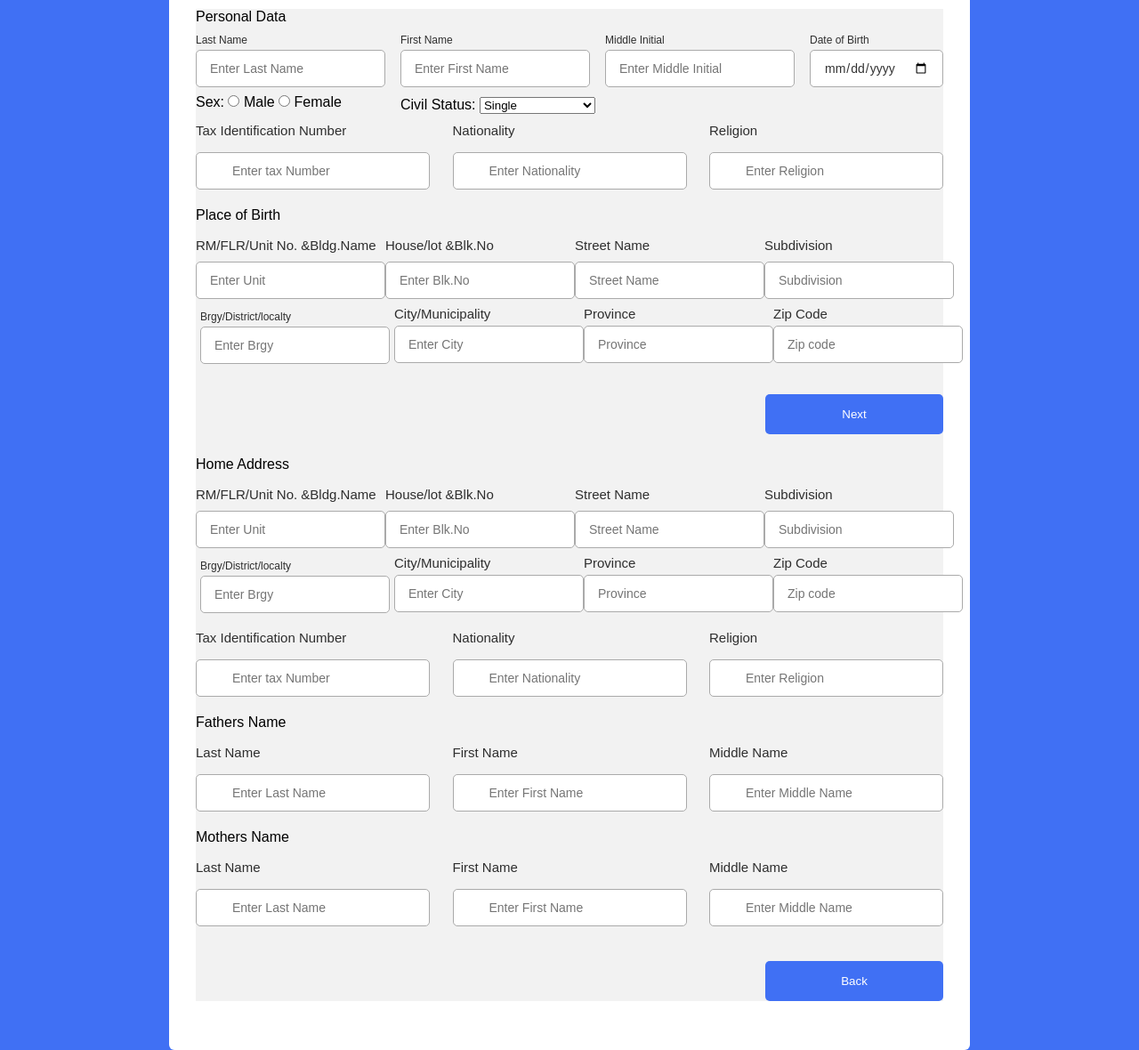
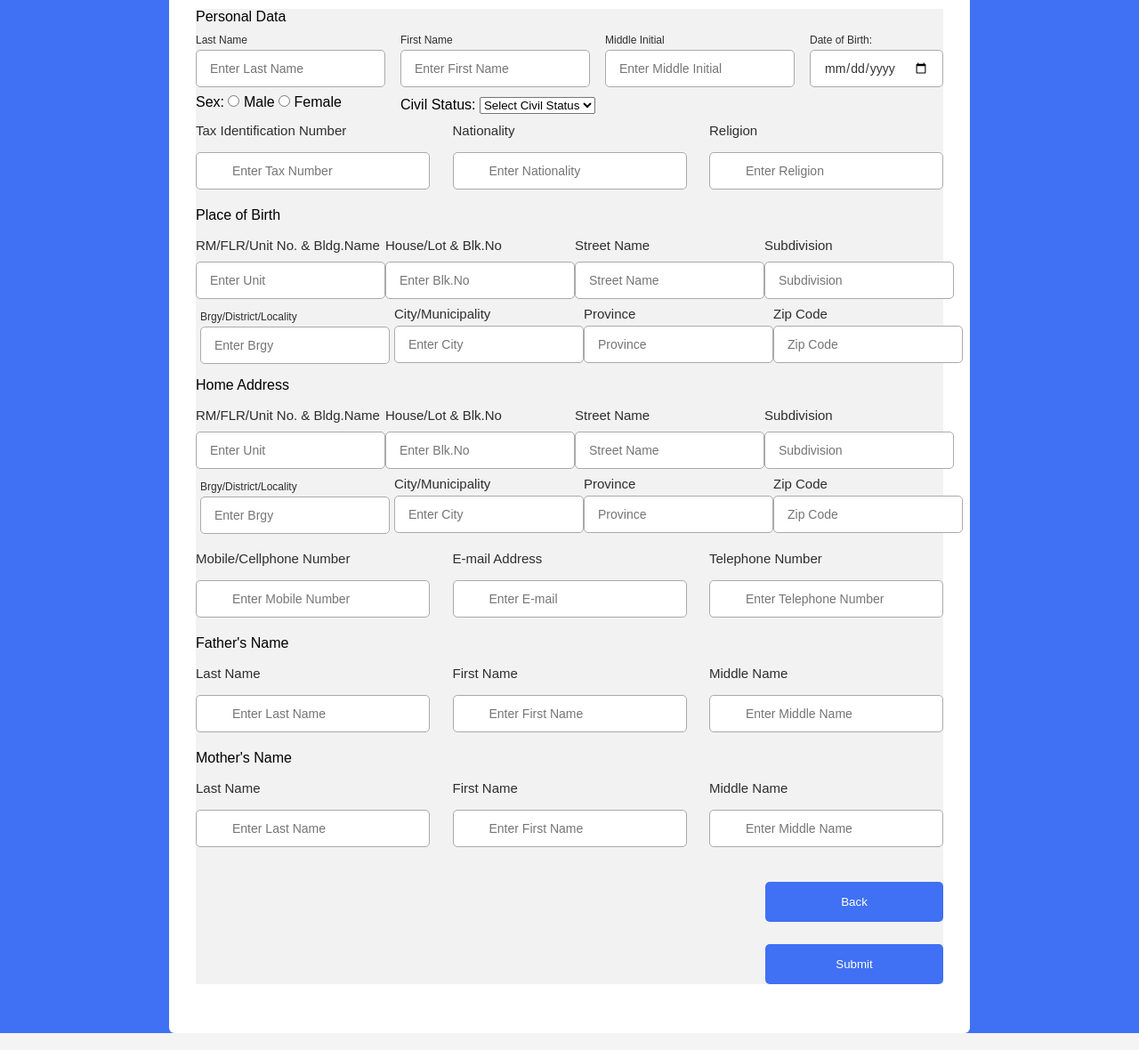
Before and after one commit to Cansancio21/Advance, a PHP site: page / in a window 1280 px wide. Shown: the part 53-1233 px from the top of the page at 89% size. Run offline with PHP 8.4, Linux system fonts and the light colour scheme.

Commit message:
second commit

```diff
--- a/index.html
+++ /dev/null
@@ -1,248 +0,0 @@
-<!DOCTYPE html>
-<html lang="en">
-<head>
-    <meta charset="UTF-8">
-    <meta name="viewport" content="width=device-width, initial-scale=1.0">
-    <title>Advance</title>
-    <link rel="stylesheet" href="style.css">
-
-</head>
-<body>
-
-<div class="container">
-    <header>Information</header>
-
-    <form action="#">
-        <div class="form first">
-            <div class="details personal">
-              <h1>Personal Data</h1>
-            <div class="fields">
-                <div class="input-field">
-                    <label>Last Name</label>
-                    <input type="text"placeholder="Enter Last Name">
-
-
-                </div>
-                <div class="input-field">
-                    <label>First Name</label>
-                    <input type="text"placeholder="Enter First Name">
-
-
-                </div>
-                <div class="input-field">
-                    <label>Middle Initial</label>
-                    <input type="text"placeholder="Enter Middle Initial">
-
-
-                </div>
-                <div class="input-field">
-                    <label>Date of Birth</label>
-                    <input type="date"placeholder="Enter Date of Birth">
-
-
-                </div>
-
-
-            </div>
-
-    <label for="Male">Sex:</label>
-    <input type="radio" id="html" name="Sex" value="Male">
-    <label for="Male">Male</label>
-    <input type="radio" id="css" name="Sex" value="Female">
-    <label for="Female">Female</label>
-
-    <div class="status">
-        <label for="Status">Civil Status:</label>
-        <select name="Civil Status">
-        <option value="Single">Single</option>
-        <option value="Marries">Marries</option>
-        <option value="Widowed">Widowed</option>
-        <option value="Separated">Legally Separated</option>
-        <option value="Others">Others</option>
-     </select><br />
-
-    </div>
-
-       <div class="type">
-    <div class="input-type">
-        <label>Tax Identification Number</label>
-        <input type="text"placeholder="Enter tax Number">
-    </div>
-    <div class="input-type">
-        <label>Nationality</label>
-        <input type="text"placeholder="Enter Nationality">
-    </div>
-    <div class="input-type">
-        <label>Religion</label>
-        <input type="text"placeholder="Enter Religion">
-    </div>
-       </div>
-
-
-       <h2>Place of Birth</h2>
-       <div class="place">
-        <div class="input-place">
-            <label>RM/FLR/Unit No. &Bldg.Name</label>
-            <input type="text"placeholder="Enter Unit">
-        </div>
-        <div class="input-place">
-            <label>House/lot &Blk.No</label>
-            <input type="text"placeholder="Enter Blk.No">
-        </div>
-        <div class="input-place">
-            <label>Street Name</label>
-            <input type="text"placeholder="Street Name">
-        </div>
-        <div class="input-place">
-            <label>Subdivision</label>
-            <input type="text"placeholder="Subdivision">
-        </div>
-
-       </div>
-
-
-       <div class="home">
-        <div class="input-home">
-            <label>Brgy/District/localty</label>
-            <input type="text"placeholder="Enter Brgy">
-        </div>
-        <div class="input-place">
-            <label>City/Municipality</label>
-            <input type="text"placeholder="Enter City">
-        </div>
-        <div class="input-place">
-            <label>Province</label>
-            <input type="text"placeholder="Province">
-        </div>
-        <div class="input-place">
-            <label>Zip Code</label>
-            <input type="text"placeholder="Zip code">
-        </div>
-
-       </div>
-
-       <button class="nextBtn">
-        <span class="btnText">Next</span>
-       </button>
-
-
-       <h2>Home Address</h2>
-       <div class="place">
-        <div class="input-place">
-            <label>RM/FLR/Unit No. &Bldg.Name</label>
-            <input type="text"placeholder="Enter Unit">
-        </div>
-        <div class="input-place">
-            <label>House/lot &Blk.No</label>
-            <input type="text"placeholder="Enter Blk.No">
-        </div>
-        <div class="input-place">
-            <label>Street Name</label>
-            <input type="text"placeholder="Street Name">
-        </div>
-        <div class="input-place">
-            <label>Subdivision</label>
-            <input type="text"placeholder="Subdivision">
-        </div>
-
-       </div>
-
-
-       <div class="home">
-        <div class="input-home">
-            <label>Brgy/District/localty</label>
-            <input type="text"placeholder="Enter Brgy">
-        </div>
-        <div class="input-place">
-            <label>City/Municipality</label>
-            <input type="text"placeholder="Enter City">
-        </div>
-        <div class="input-place">
-            <label>Province</label>
-            <input type="text"placeholder="Province">
-        </div>
-        <div class="input-place">
-            <label>Zip Code</label>
-            <input type="text"placeholder="Zip code">
-        </div>
-
-       </div>
-
-       <div class="type">
-        <div class="input-type">
-            <label>Tax Identification Number</label>
-            <input type="text"placeholder="Enter tax Number">
-        </div>
-        <div class="input-type">
-            <label>Nationality</label>
-            <input type="text"placeholder="Enter Nationality">
-        </div>
-        <div class="input-type">
-            <label>Religion</label>
-            <input type="text"placeholder="Enter Religion">
-        </div>
-           </div>
-
-
-       <h3>Fathers Name</h3>
-       <div class="type">
-        <div class="input-type">
-            <label>Last Name</label>
-            <input type="text"placeholder="Enter Last Name">
-        </div>
-        <div class="input-type">
-            <label>First Name</label>
-            <input type="text"placeholder="Enter First Name">
-        </div>
-        <div class="input-type">
-            <label>Middle Name</label>
-            <input type="text"placeholder="Enter Middle Name">
-        </div>
-           </div>
-
-
-       <h3>Mothers Name</h3>
-       <div class="type">
-        <div class="input-type">
-            <label>Last Name</label>
-            <input type="text"placeholder="Enter Last Name">
-        </div>
-        <div class="input-type">
-            <label>First Name</label>
-            <input type="text"placeholder="Enter First Name">
-        </div>
-        <div class="input-type">
-            <label>Middle Name</label>
-            <input type="text"placeholder="Enter Middle Name">
-        </div>
-           </div>
-
-
-
-
-
-
-
-        <div class="buttons">
-            <button class="backBtn">
-                <span class="btnText">Back</span>
-               </button>
-        </div>
-
-
-
-            </div>
-        </div>
-
-    </form>
-</div>
-
-
-<script src="script.js"></script>
-
-
-
-
-
-</body>
-</html>
--- /dev/null
+++ b/index.php
@@ -0,0 +1,316 @@
+<!DOCTYPE html>
+<html lang="en">
+<head>
+    <meta charset="UTF-8">
+    <meta name="viewport" content="width=device-width, initial-scale=1.0">
+    <title>Advance</title>
+    <link rel="stylesheet" href="style.css">
+</head>
+<body>
+
+<div class="container">
+    <header>Information</header>
+
+    <form action="" method="POST">
+        <div class="form first">
+            <div class="details personal">
+              <h1>Personal Data</h1>
+
+            <div class="fields">
+                <div class="input-field">
+                    <label>Last Name</label>
+                    <input type="text" name="last_name" placeholder="Enter Last Name" required>
+                </div>
+                <div class="input-field">
+                    <label>First Name</label>
+                    <input type="text" name="first_name" placeholder="Enter First Name" required>
+                </div>
+                <div class="input-field">
+                    <label>Middle Initial</label>
+                    <input type="text" name="middle_initial" placeholder="Enter Middle Initial" required>
+                </div>
+                <div class="input-field">
+                <label for="date_of_birth">Date of Birth:</label>
+                <input type="date" id="date_of_birth" name="date_of_birth" required>
+                </div>
+            </div>
+
+            <label for="Male">Sex:</label>
+<input type="radio" id="Male" name="sex" value="Male" required>
+<label for="Male">Male</label>
+<input type="radio" id="Female" name="sex" value="Female" required>
+<label for="Female">Female</label>
+
+                 <div class="status">
+                <label for="civilStatus">Civil Status:</label>
+                <select id="civilStatus" name="civil_status" required>
+                    <option value="">Select Civil Status</option>
+                    <option value="Single">Single</option>
+                    <option value="Married">Married</option>
+                    <option value="Widowed">Widowed</option>
+                    <option value="Separated">Legally Separated</option>
+                    <option value="Others">Others</option>
+                </select>
+                <input type="text" id="othersInput" name="other_civil_status" placeholder="Specify Others" style="display: none;">
+            </div>
+
+            <div class="type">
+                <div class="input-type">
+                    <label>Tax Identification Number</label>
+                    <input type="text" name="tax_id" placeholder="Enter Tax Number" required pattern="[0-9]+" title="Only numbers allowed">
+                </div>
+                <div class="input-type">
+                    <label>Nationality</label>
+                    <input type="text" name="nationality" placeholder="Enter Nationality" required>
+                </div>
+                <div class="input-type">
+                    <label>Religion</label>
+                    <input type="text" name="religion" placeholder="Enter Religion" >
+                </div>
+            </div>
+
+            <h2>Place of Birth</h2>
+            <div class="place">
+                <div class="input-place">
+                    <label>RM/FLR/Unit No. & Bldg.Name</label>
+                    <input type="text" name="unit" placeholder="Enter Unit" required>
+                </div>
+                <div class="input-place">
+                    <label>House/Lot & Blk.No</label>
+                    <input type="text" name="blk_no" placeholder="Enter Blk.No" required>
+                </div>
+                <div class="input-place">
+                    <label>Street Name</label>
+                    <input type="text" name="street_name" placeholder="Street Name" required>
+                </div>
+                <div class="input-place">
+                    <label>Subdivision</label>
+                    <input type="text" name="subdivision" placeholder="Subdivision" >
+                </div>
+            </div>
+
+            <div class="home">
+                <div class="input-home">
+                    <label>Brgy/District/Locality</label>
+                    <input type="text" name="brgy" placeholder="Enter Brgy" >
+                </div>
+                <div class="input-place">
+                    <label>City/Municipality</label>
+                    <input type="text" name="city" placeholder="Enter City" >
+                </div>
+                <div class="input-place">
+                    <label>Province</label>
+                    <input type="text" name="province" placeholder="Province" >
+                </div>
+                <div class="input-place">
+                    <label>Zip Code</label>
+                    <input type="text" name="zip_code" placeholder="Zip Code" >
+                </div>
+            </div>
+
+            <h2>Home Address</h2>
+            <div class="place">
+                <div class="input-place">
+                    <label>RM/FLR/Unit No. & Bldg.Name</label>
+                    <input type="text" name="unit" placeholder="Enter Unit" required>
+                </div>
+                <div class="input-place">
+                    <label>House/Lot & Blk.No</label>
+                    <input type="text" name="blk_no" placeholder="Enter Blk.No" required>
+                </div>
+                <div class="input-place">
+                    <label>Street Name</label>
+                    <input type="text" name="street_name" placeholder="Street Name" required>
+                </div>
+                <div class="input-place">
+                    <label>Subdivision</label>
+                    <input type="text" name="subdivision" placeholder="Subdivision"  required >
+                </div>
+            </div>
+
+            <div class="home">
+                <div class="input-home">
+                    <label>Brgy/District/Locality</label>
+                    <input type="text" name="brgy" placeholder="Enter Brgy"  required>
+                </div>
+                <div class="input-place">
+                    <label>City/Municipality</label>
+                    <input type="text" name="city" placeholder="Enter City"  required>
+                </div>
+                <div class="input-place">
+                    <label>Province</label>
+                    <input type="text" name="province" placeholder="Province"  required>
+                </div>
+                <div class="input-place">
+                    <label>Zip Code</label>
+                    <input type="text" name="zip_code" placeholder="Zip Code"  required>
+                </div>
+
+            </div> <div class="number">
+            <div class="input-number">
+             <label>Mobile/Cellphone Number</label>
+             <input type="text" name="tax_id" placeholder="Enter Mobile Number" required pattern="[0-9]+" title="Must accept Numbers Only">
+            </div>
+            <div class="input-number">
+    <label>E-mail Address</label>
+    <input type="email" name="email" placeholder="Enter E-mail" required>
+       </div>
+           <div class="input-number">
+    <label>Telephone Number</label>
+    <input type="text" name="tax_id" placeholder="Enter Telephone Number" required pattern="[0-9]+" title="Must accept Numbers Only">
+         </div>
+            </div>
+
+
+
+            <h3>Father's Name</h3>
+            <div class="type">
+                <div class="input-type">
+                    <label>Last Name</label>
+                    <input type="text" name="father_last_name" placeholder="Enter Last Name" >
+                </div>
+                <div class="input-type">
+                    <label>First Name</label>
+                    <input type="text" name="father_first_name" placeholder="Enter First Name" >
+                </div>
+                <div class="input-type">
+                    <label>Middle Name</label>
+                    <input type="text" name="father_middle_name" placeholder="Enter Middle Name" >
+                </div>
+            </div>
+
+            <h3>Mother's Name</h3>
+            <div class="type">
+                <div class="input-type">
+                    <label>Last Name</label>
+                    <input type="text" name="mother_last_name" placeholder="Enter Last Name" >
+                </div>
+                <div class="input-type">
+                    <label>First Name</label>
+                    <input type="text" name="mother_first_name" placeholder="Enter First Name" >
+                </div>
+                <div class="input-type">
+                    <label>Middle Name</label>
+                    <input type="text" name="mother_middle_name" placeholder="Enter Middle Name" >
+                </div>
+            </div>
+
+            <div class="buttons">
+                <button class="backBtn">
+                    <span class="btnText">Back</span>
+                </button>
+
+                <button type="submit" class="subBtn">
+                    <span class="btnText">Submit</span>
+                </button>
+            </div>
+        </div>
+    </form>
+</div>
+
+<script src="script.js"></script>
+
+</body>
+</html>
+
+<?php
+    if ($_SERVER["REQUEST_METHOD"] == "POST") {
+        // Get form input data
+        $lastName = $_POST['last_name'] ?? "";
+        $firstName = $_POST['first_name'] ?? "";
+        $middleInitial = $_POST['middle_initial'] ?? "";
+        $dateOfBirth = $_POST['date_of_birth'] ?? "";
+
+        $taxId = $_POST['tax_id'] ?? "";
+        $mobilePhone = $_POST['mobile_phone'] ?? "";
+        $telephoneNumber = $_POST['telephone_number'] ?? "";
+        $email = $_POST['email'] ?? "";
+
+        $fatherLastName = $_POST['father_last_name'] ?? "";
+        $fatherFirstName = $_POST['father_first_name'] ?? "";
+        $fatherMiddleName = $_POST['father_middle_name'] ?? "";
+
+        $motherLastName = $_POST['mother_last_name'] ?? "";
+        $motherFirstName = $_POST['mother_first_name'] ?? "";
+        $motherMiddleName = $_POST['mother_middle_name'] ?? "";
+
+        $errors = [];
+
+        function validateName($name) {
+            return preg_match("/^[a-zA-Z\s]+$/", $name);
+        }
+
+        function validatePhoneNumber($phone) {
+            return preg_match("/^[0-9]{10,15}$/", $phone);
+        }
+
+        function validateNumber($number) {
+            return preg_match("/^[0-9]+$/", $number);
+        }
+
+        // Ensure the middle initials for father and mother are single letters, not numbers
+        function validateMiddleInitial($middleInitial) {
+            return preg_match("/^[a-zA-Z]{1}$/", $middleInitial);
+        }
+
+        if (!validateName($lastName)) {
+            $errors[] = "Last Name must not contain numbers or special characters.";
+        }
+        if (!validateName($firstName)) {
+            $errors[] = "First Name must not contain numbers or special characters.";
+        }
+        if (!validateName($middleInitial) || strlen($middleInitial) > 1) {
+            $errors[] = "Middle Initial must be a single letter.";
+        }
+
+        if (!empty($dateOfBirth)) {
+            try {
+                $dob = new DateTime($dateOfBirth);
+                $today = new DateTime();
+                $age = $today->diff($dob)->y;
+                if ($age < 18) {
+                    $errors[] = "You must be at least 18 years old.";
+                }
+            } catch (Exception $e) {
+                $errors[] = "Invalid Date of Birth format.";
+            }
+        } else {
+            $errors[] = "Date of Birth is required.";
+        }
+
+        if (!empty($taxId) && !validateNumber($taxId)) {
+            $errors[] = "Tax Identification Number must contain only numbers.";
+        }
+
+        if (!empty($mobilePhone) && !validatePhoneNumber($mobilePhone)) {
+            $errors[] = "Mobile Phone number must be 10-15 digits long and contain only numbers.";
+        }
+        if (!empty($telephoneNumber) && !validatePhoneNumber($telephoneNumber)) {
+            $errors[] = "Telephone number must be 10-15 digits long and contain only numbers.";
+        }
+
+        if (!empty($email) && !filter_var($email, FILTER_VALIDATE_EMAIL)) {
+            $errors[] = "Invalid email address format.";
+        }
+
+        // Validate father and mother's middle initial (single letter)
+        if (!validateMiddleInitial($fatherMiddleName)) {
+            $errors[] = "Father's Middle Initial must be a single letter.";
+        }
+
+        if (!validateMiddleInitial($motherMiddleName)) {
+            $errors[] = "Mother's Middle Initial must be a single letter.";
+        }
+
+        // Display the error messages
+        if (!empty($errors)) {
+            echo "<div class='error-messages'>";
+            foreach ($errors as $error) {
+                echo "<p style='color:red;'>$error</p>";
+            }
+            echo "</div>";
+        } else {
+            echo "<p style='color:green;'>Form submitted successfully!</p>";
+        }
+    }
+?>
--- a/style.css
+++ b/style.css
@@ -113,6 +113,43 @@ form .type .input-type{
 }
 
 .input-type input{
+   height: 42px;
+   margin: 10px 0;
+   padding: 0 40px;
+   outline: none;
+   border: 1px solid #aaa;
+   border-radius: 5px;
+   font-size: 14px;
+   font-weight: 500;
+   color: #333;
+
+}
+
+
+.container form .number{
+    display: flex;
+    align-items: center;
+    justify-content: space-between;
+}
+
+form .number .input-number{
+    display: flex;
+    width: calc(100% /3 -15px);
+    flex-direction: column;
+    margin: 4px 0;
+
+}
+
+.number .input-number label{
+
+    font-size: 15px;
+    font-weight: 500;
+    color: #2e2e2e;
+    margin: 6px 0;
+
+}
+
+.input-number input{
    height: 42px;
    margin: 10px 0;
    padding: 0 40px;
@@ -257,3 +294,23 @@ h3{
     cursor: pointer;
     margin-left: 640px;
 }
+
+
+
+.container form button, .subBtn{
+    display: flex;
+    align-items: center;
+    justify-content: center;
+    height: 45px;
+    max-width: 200px;
+    width: 100%;
+    border: none;
+    outline: none;
+    color: #fff;
+    border-radius: 5px;
+    margin: 25px 0;
+    background-color: #4070f4;
+    transition: all 0.3s linear;
+    cursor: pointer;
+    margin-left: 640px;
+}
```
Also changed, not shown: script.js (+13 -0 lines).
